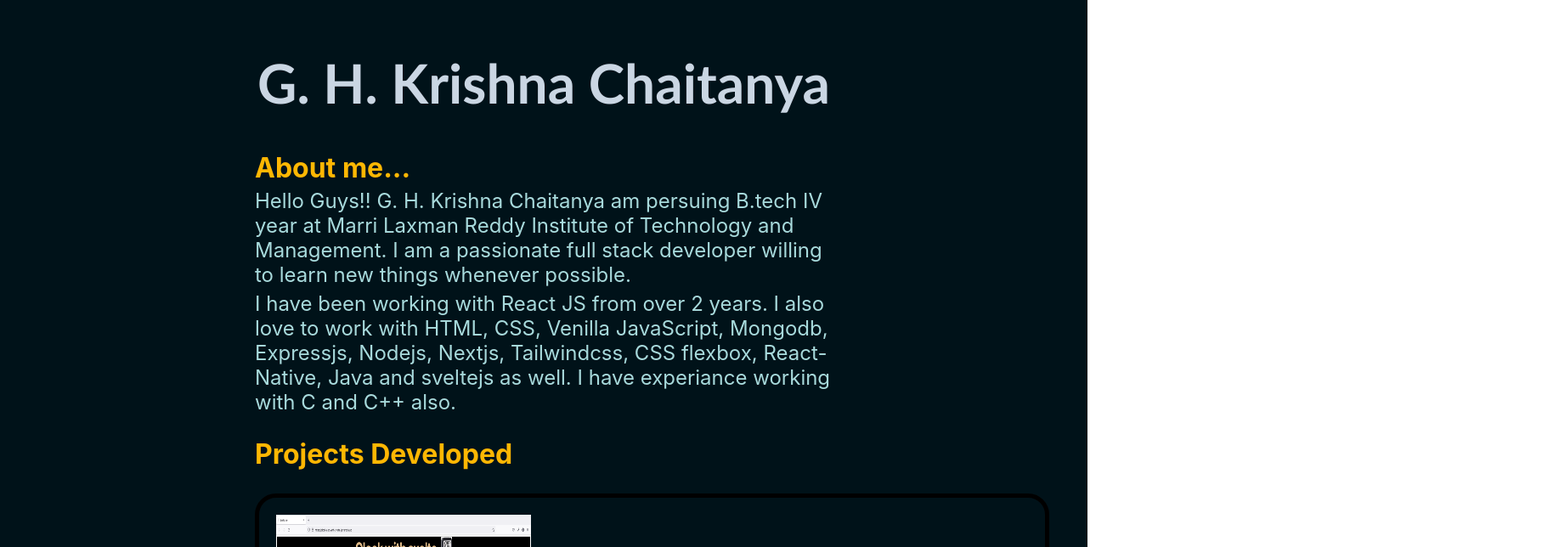
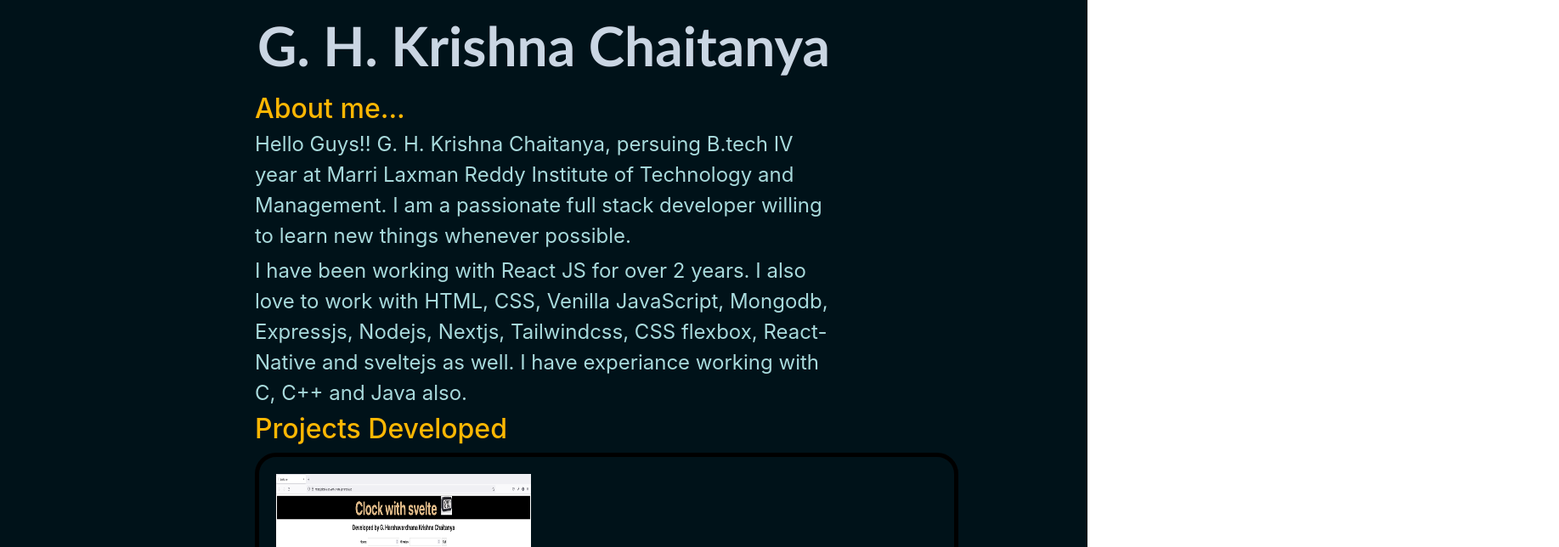
Before and after one commit to harshavardhanakrishnachaitanya2001/ghkrishnachaitanya, a Next.js app: page / in a window 1280 px wide. Shown: the top 644 px of the page at 85% size, 1835 px wide, since content can reach past the window. Built offline with nearby package versions, Linux system fonts and the light colour scheme.

Commit message:
Added bootstrap to website

```diff
--- a/pages/index.js
+++ b/pages/index.js
@@ -11,24 +11,25 @@ export default function Website (){
     <>
       <Head>
         <title>G. H. Krishna Chaitanya</title>
-        <meta name="viewport" content="width=device-width, initial-scale=1.0" />
-        <link href="/icon.jpg" rel="icon"/>
+        <link rel="stylesheet" href="https://cdn.jsdelivr.net/npm/bootstrap@4.6.0/dist/css/bootstrap.min.css"
+        integrity="sha384-B0vP5xmATw1+K9KRQjQERJvTumQW0nPEzvF6L/Z6nronJ3oUOFUFpCjEUQouq2+l"
+        crossOrigin="anonymous"/>
       </Head>
       <body className={styles.body}>
 
         <div className={styles.header}>
-          <h1 className={styles.mainHeading}>G. H. Krishna Chaitanya</h1>
+          <h1 className={styles.mainHeading}><b>G. H. Krishna Chaitanya</b></h1>
         </div>
         <div className={styles.aboutMe}>
           <h2 className={styles.aboutMeHeading}>About me...</h2>
           <p className={styles.aboutMeDescription}>
-          Hello Guys!! G. H. Krishna Chaitanya am persuing B.tech IV year at Marri Laxman Reddy Institute of Technology
+          Hello Guys!! G. H. Krishna Chaitanya, persuing B.tech IV year at Marri Laxman Reddy Institute of Technology
             and Management. I am a passionate full stack developer willing to learn new things whenever possible.
           </p>
           <p className={styles.aboutMeDescription}>
-            I have been working with React JS from over 2 years. I also love to work with HTML, CSS, Venilla JavaScript,
-            Mongodb, Expressjs, Nodejs, Nextjs, Tailwindcss, CSS flexbox, React-Native, Java and sveltejs as well. I have experiance
-            working with C and C++ also.
+            I have been working with React JS for over 2 years. I also love to work with HTML, CSS, Venilla JavaScript,
+            Mongodb, Expressjs, Nodejs, Nextjs, Tailwindcss, CSS flexbox, React-Native and sveltejs as well. I have experiance
+            working with C, C++ and Java also.
           </p>
         </div>
         <div className={styles.projects}>
```
